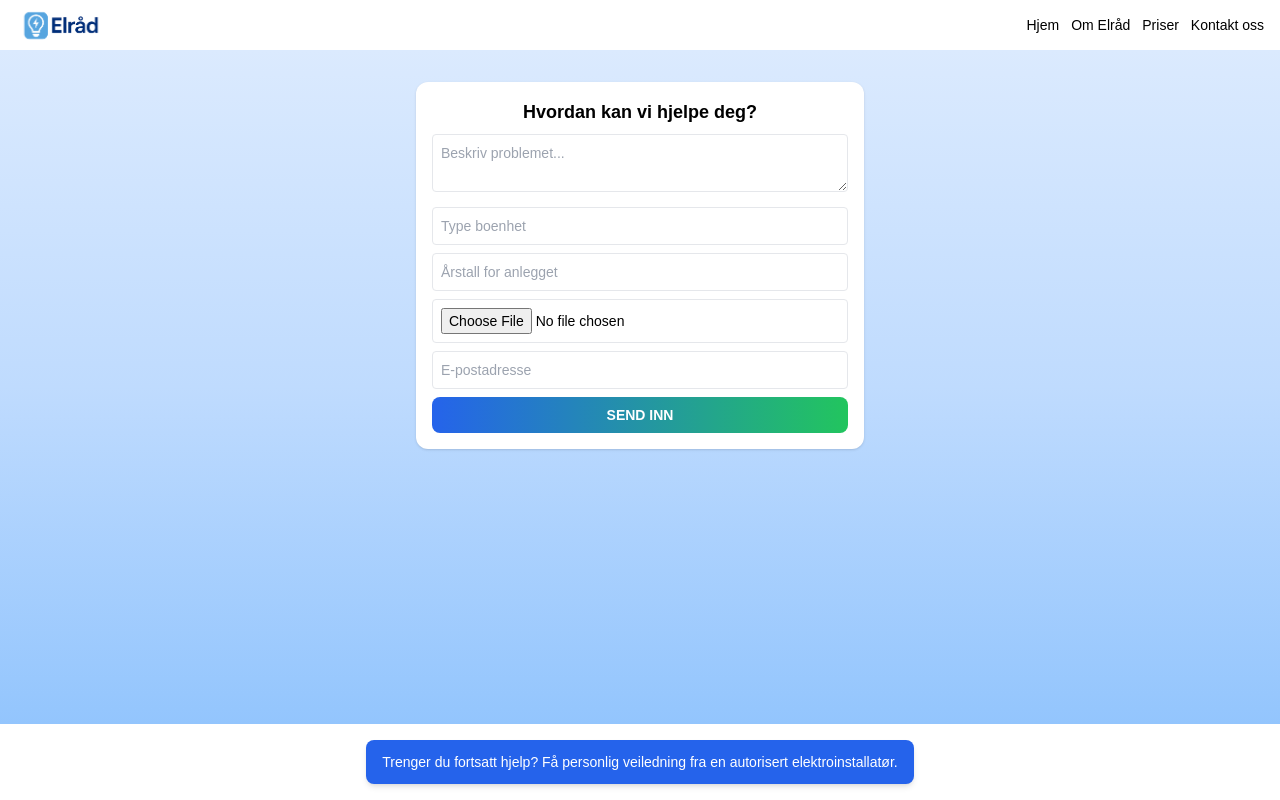
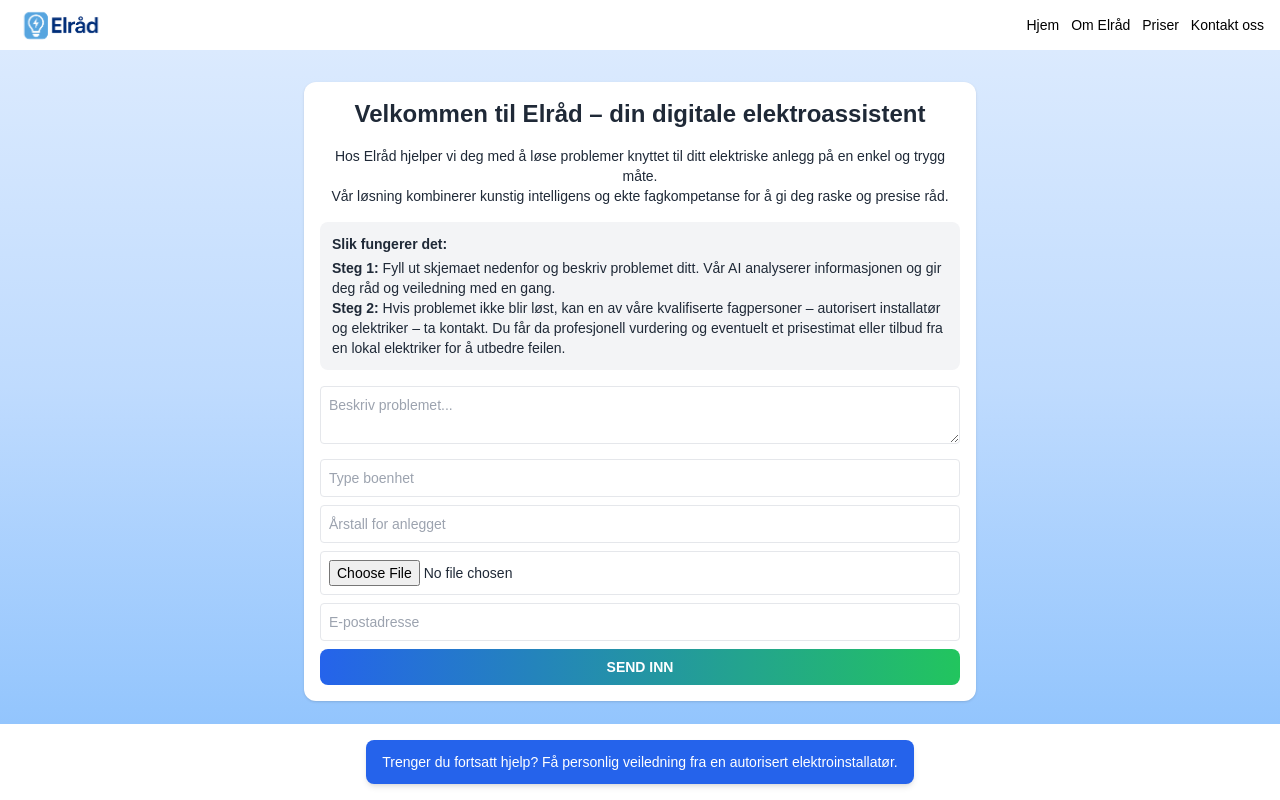
Before and after one commit to elpreben/elraad-v56, a Next.js app: page / in a window 1280 px wide. Built offline with nearby package versions, Linux system fonts and the light colour scheme.

Commit message:
Update index.js

```diff
--- a/pages/index.js
+++ b/pages/index.js
@@ -42,10 +42,28 @@ export default function Home() {
 
   return (
     <Layout>
-      <div className="bg-white shadow p-4 rounded-xl max-w-md w-full mt-4">
+      <div className="bg-white shadow p-4 rounded-xl max-w-2xl w-full mt-4 text-gray-800">
         {!submitted ? (
           <>
-            <h1 className="text-lg font-bold mb-2 text-center">Hvordan kan vi hjelpe deg?</h1>
+            {/* Ny innledning */}
+            <h1 className="text-2xl font-bold mb-4 text-center">Velkommen til Elråd – din digitale elektroassistent</h1>
+            <p className="mb-4 text-sm text-center">
+              Hos Elråd hjelper vi deg med å løse problemer knyttet til ditt elektriske anlegg på en enkel og trygg måte.
+              <br />
+              Vår løsning kombinerer kunstig intelligens og ekte fagkompetanse for å gi deg raske og presise råd.
+            </p>
+            <div className="bg-gray-100 p-3 rounded-lg mb-4 text-sm">
+              <h2 className="font-semibold mb-1">Slik fungerer det:</h2>
+              <p>
+                <strong>Steg 1:</strong> Fyll ut skjemaet nedenfor og beskriv problemet ditt. Vår AI analyserer informasjonen og gir deg råd og veiledning med en gang.
+              </p>
+              <p>
+                <strong>Steg 2:</strong> Hvis problemet ikke blir løst, kan en av våre kvalifiserte fagpersoner – autorisert installatør og elektriker – ta kontakt.
+                Du får da profesjonell vurdering og eventuelt et prisestimat eller tilbud fra en lokal elektriker for å utbedre feilen.
+              </p>
+            </div>
+
+            {/* Skjema */}
             <form onSubmit={handleSubmit} className="space-y-2" encType="multipart/form-data">
               <textarea
                 name="problem"
```
